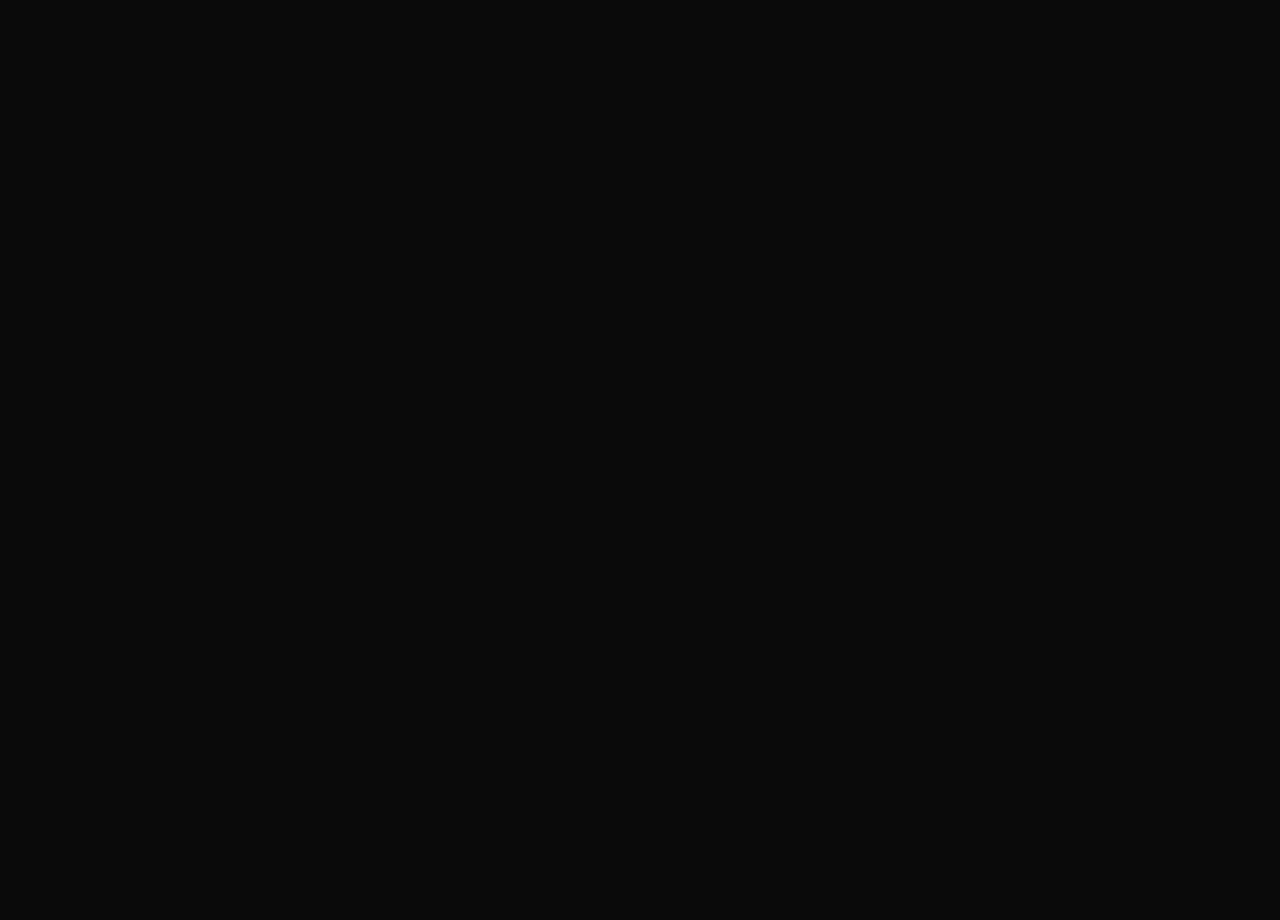
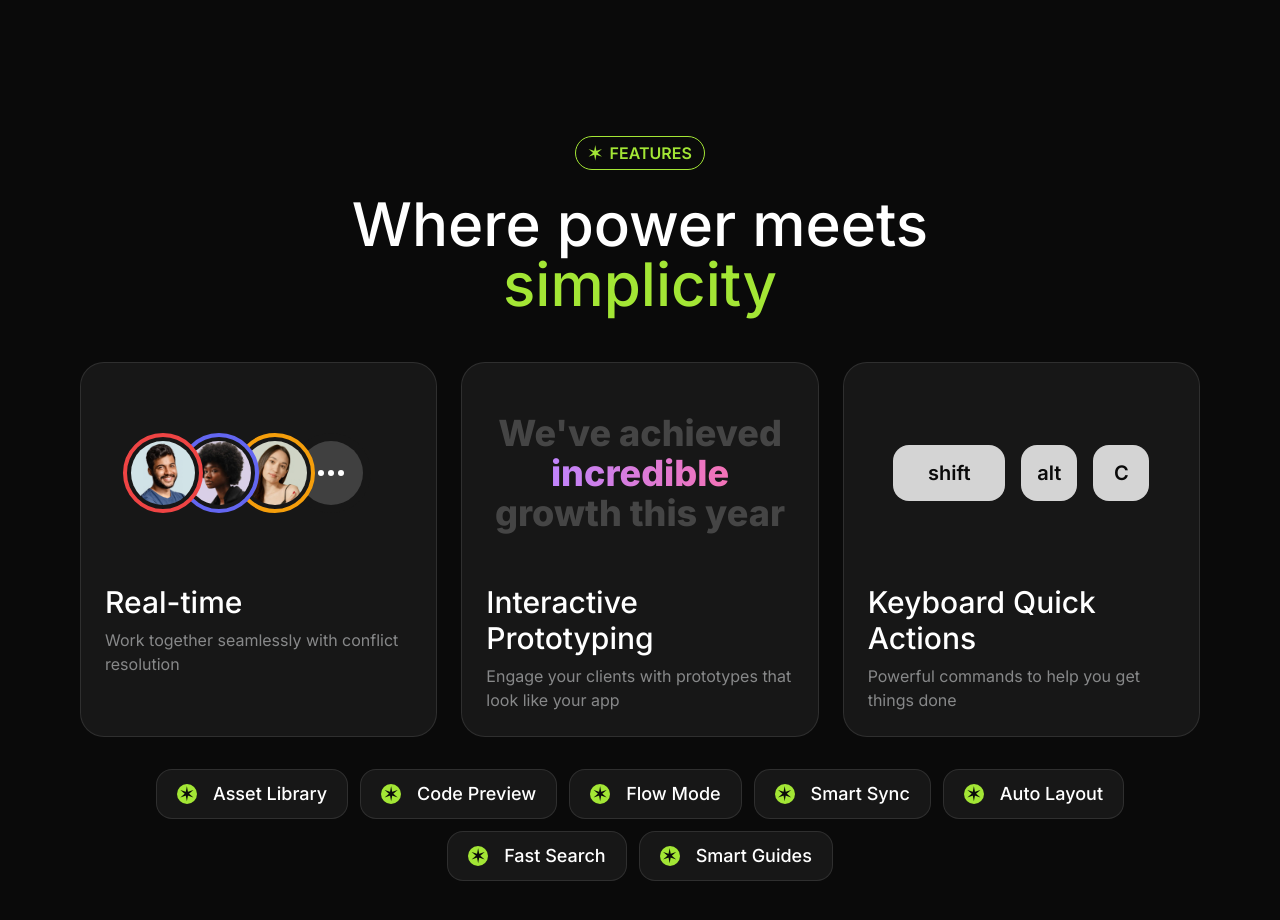
Before and after one commit to xwnsnowy/modern-landing-page-nextjs, a Next.js app: page / in a window 1280 px wide. Shown: the part 1720-2640 px from the top of the page. Before the commit the page ends 1200 px from the top, so only its background shows below. Built offline with nearby package versions, Linux system fonts and the light colour scheme.

Commit message:
feat: add Features component

```diff
--- a/src/app/page.tsx
+++ b/src/app/page.tsx
@@ -1,3 +1,4 @@
+import Features from "@/sections/Features";
 import Hero from "@/sections/Hero";
 import Introduction from "@/sections/Introduction";
 import LogoTicker from "@/sections/LogoTicker";
@@ -10,6 +11,7 @@
       <Hero />
       <LogoTicker />
       <Introduction />
+      <Features />
     </>
   );
 }
--- /dev/null
+++ b/src/components/Avatar.tsx
@@ -0,0 +1,19 @@
+import React, { HTMLAttributes } from "react";
+import { twMerge } from "tailwind-merge";
+
+const Avatar = (props: HTMLAttributes<HTMLDivElement>) => {
+  const { className, children, ...otherProps } = props;
+  return (
+    <div
+      className={twMerge(
+        "size-20 rounded-full overflow-hidden border-4 p-1 bg-neutral-900",
+        className
+      )}
+      {...otherProps}
+    >
+      {children}
+    </div>
+  );
+};
+
+export default Avatar;
--- /dev/null
+++ b/src/components/FeatureCard.tsx
@@ -0,0 +1,27 @@
+import React from "react";
+import { twMerge } from "tailwind-merge";
+
+const FeatureCard = (props: {
+  title: string;
+  description: string;
+  children?: React.ReactNode;
+  className?: string;
+}) => {
+  const { title, description, children, className } = props;
+  return (
+    <div
+      className={twMerge(
+        "bg-neutral-900 border border-white/10 p-6 rounded-3xl",
+        className
+      )}
+    >
+      <div className="aspect-video">{children}</div>
+      <div>
+        <h3 className="text-3xl font-medium mt-6">{title}</h3>
+        <p className="text-primary-foreground/50 mt-2">{description}</p>
+      </div>
+    </div>
+  );
+};
+
+export default FeatureCard;
--- /dev/null
+++ b/src/components/Key.tsx
@@ -0,0 +1,19 @@
+import React, { HTMLAttributes } from "react";
+import { twMerge } from "tailwind-merge";
+
+const Key = (props: HTMLAttributes<HTMLDivElement>) => {
+  const { className, children, ...otherProps } = props;
+  return (
+    <div
+      className={twMerge(
+        "size-14 bg-neutral-300 inline-flex items-center justify-center font-semibold rounded-2xl text-xl text-neutral-950",
+        className
+      )}
+      {...otherProps}
+    >
+      {children}
+    </div>
+  );
+};
+
+export default Key;
--- a/src/sections/Features.tsx
+++ b/src/sections/Features.tsx
@@ -1,3 +1,19 @@
+import React from "react";
+import FeatureCard from "@/components/FeatureCard";
+import Tag from "@/components/Tag";
+import Image from "next/image";
+import avatar1 from "@/assets/images/avatar-ashwin-santiago.jpg";
+import avatar2 from "@/assets/images/avatar-lula-meyers.jpg";
+import avatar3 from "@/assets/images/avatar-florence-shaw.jpg";
+import Avatar from "@/components/Avatar";
+import Key from "@/components/Key";
+
+interface Feature {
+  title: string;
+  description: string;
+  children?: React.ReactNode;
+}
+
 const features = [
   "Asset Library",
   "Code Preview",
@@ -8,6 +24,107 @@
   "Smart Guides",
 ];
 
+const data: Feature[] = [
+  {
+    title: "Real-time",
+    description: "Work together seamlessly with conflict resolution",
+    children: (
+      <div className="aspect-video flex items-center justify-center">
+        <Avatar className="-ml-6 border-red-500 z-40">
+          <Image src={avatar1} alt="Real-time" className="rounded-full" />
+        </Avatar>
+        <Avatar className="-ml-6 border-indigo-500 z-30">
+          <Image src={avatar2} alt="Real-time" className="rounded-full" />
+        </Avatar>
+        <Avatar className="-ml-6 border-amber-500 z-20">
+          <Image src={avatar3} alt="Real-time" className="rounded-full" />
+        </Avatar>
+        <Avatar className="-ml-6 border-transparent">
+          <div className="size-full bg-neutral-700 rounded-full inline-flex items-center justify-center gap-1">
+            {Array.from({ length: 3 }).map((_, index) => (
+              <span
+                className="size-1.5 rounded-full bg-white"
+                key={index}
+              ></span>
+            ))}
+          </div>
+        </Avatar>
+      </div>
+    ),
+  },
+  {
+    title: "Interactive Prototyping",
+    description: "Engage your clients with prototypes that look like your app",
+    children: (
+      <div className="aspect-video flex items-center justify-center">
+        <p className="text-4xl font-extrabold text-white/20 text-center">
+          We&apos;ve achieved{" "}
+          <span className="bg-gradient-to-r from-purple-400 to-pink-400 bg-clip-text text-transparent">
+            incredible
+          </span>{" "}
+          growth this year
+        </p>
+      </div>
+    ),
+  },
+  {
+    title: "Keyboard Quick Actions",
+    description: "Powerful commands to help you get things done",
+    children: (
+      <div className="aspect-video flex items-center justify-center gap-4">
+        <Key className="w-28">shift</Key>
+        <Key>alt</Key>
+        <Key>C</Key>
+      </div>
+    ),
+  },
+];
+
 export default function Features() {
-    return <div>Features</div>;
+  return (
+    <section className="py-24">
+      <div className="container">
+        <div className="flex justify-center">
+          <Tag>Features</Tag>
+        </div>
+        <h2 className="text-6xl font-medium text-center mt-6 max-w-2xl mx-auto">
+          Where power meets <span className="text-lime-400">simplicity</span>
+        </h2>
+        <div className="mt-12 grid grid-cols-1 md:grid-cols-4 lg:grid-cols-3 gap-6">
+          {data.map((feature, index) => (
+            <FeatureCard
+              key={feature.title}
+              title={feature.title}
+              description={feature.description}
+              className={
+                index === data.length - 1
+                  ? "md:col-span-2 md:col-start-2 lg:col-span-1"
+                  : index === data.length - 2
+                  ? "md:col-span-2 lg:col-span-1"
+                  : index === data.length - 3
+                  ? "md:col-span-2 lg:col-span-1"
+                  : ""
               }
+            >
+              {feature.children}
+            </FeatureCard>
+          ))}
+        </div>
+
+        <div className="mt-8 flex flex-wrap gap-3 justify-center">
+          {features.map((feature) => (
+            <div
+              key={feature}
+              className="bg-neutral-900 border border-white/10 px-3 py-1.5 rounded-2xl inline-flex items-center gap-4 md:px-5 md:py-2.5"
+            >
+              <span className="bg-lime-400 text-neutral-950 size-5 inline-flex rounded-full items-center justify-center text-xl">
+                &#10038;
+              </span>
+              <span className="font-medium md:text-lg">{feature}</span>
+            </div>
+          ))}
+        </div>
+      </div>
+    </section>
+  );
+}
--- a/src/sections/Introduction.tsx
+++ b/src/sections/Introduction.tsx
@@ -4,15 +4,17 @@
 
 export default function Introduction() {
   return (
-    <section className="py-24">
+    <section className="py-24 lg:py-40">
       <div className="container">
         <div className="flex justify-center">
           <Tag>Introducing Layers</Tag>
         </div>
         <div className="text-4xl text-center font-medium mt-6"></div>
-        <div>
-          <span>You creative process deserves better.</span>
-          <span className="text-primary-foreground">{text}</span>
+        <div className="text-4xl md:text-6xl lg:text-7xl font-medium text-center mt-6">
+          <span className="text-white">
+            You creative process deserves better.
+          </span>
+          <span className="text-accent-foreground">{text}</span>
           <span className="text-lime-400 block">
             That&apos;s why we built Layers.
           </span>
```
Lines whose indentation alone changed are shown as unchanged.
